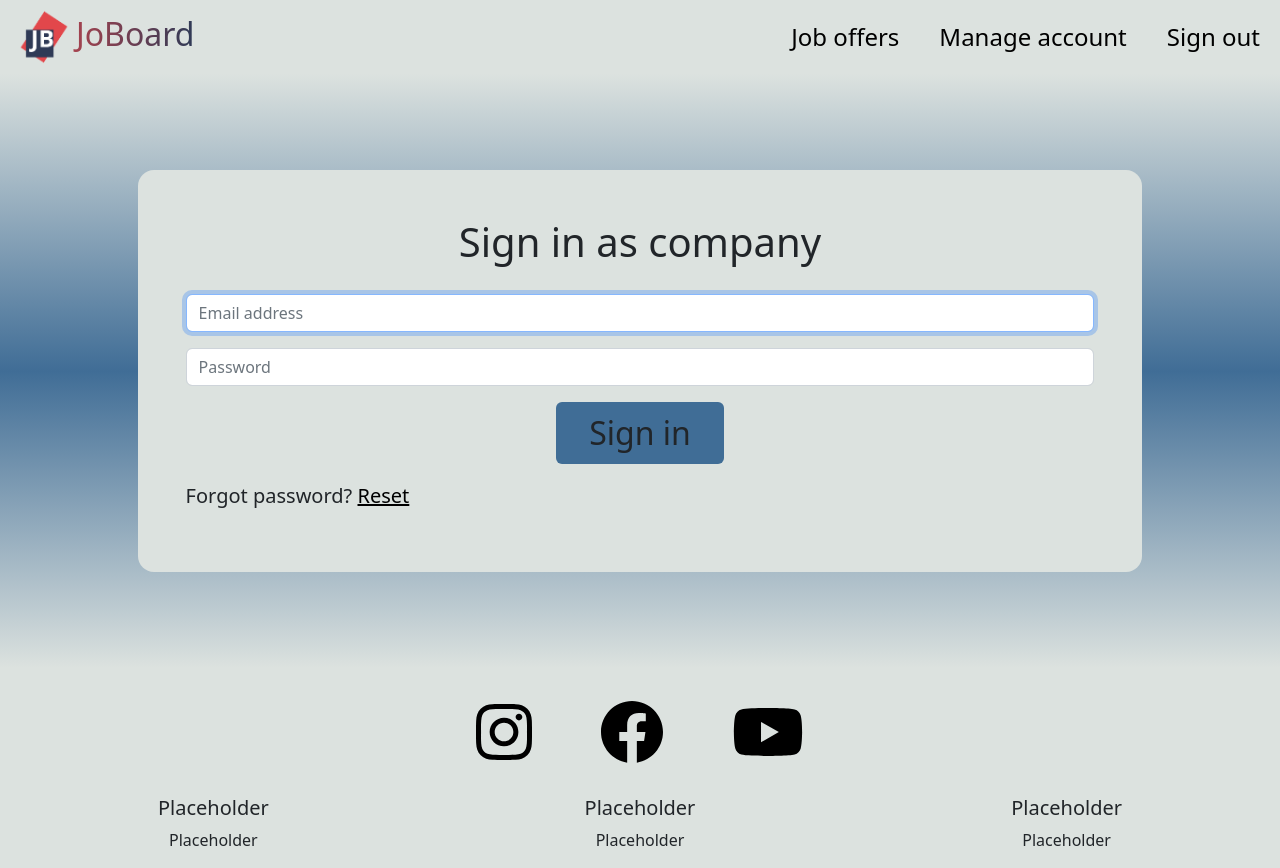
After one commit to KlaudiuszSoltysik/JoBoard, a Django app: page /sign-in-hr/ in a window 1280 px wide. The commit adds this page. Run offline with Django 4.2, Linux system fonts and the light colour scheme; parts of the project's set-up code (start-up, migrations or seed data) failed here and were passed over.

Commit message:
6.11 work

```diff
--- a/base/urls.py
+++ b/base/urls.py
@@ -6,7 +6,12 @@ urlpatterns = [
     path('', views.home, name='home'),
     path('offers/', views.offers, name='offers'),
     path('sign-in/', views.signIn, name='signIn'),
+    path('sign-in-hr/', views.signInHR, name='signInHR'),
     path('sign-up/', views.signUp, name='signUp'),
     path('sign-up-hr/', views.signUpHR, name='signUpHR'),
+    path('sign-up-hr/', views.signUpHR, name='signUpHR'),
+    path('manage-account/', views.manageAccount, name='manageAccount'),
+    path('add-offer/', views.addOffer, name='addOffer'),
+    path('sign-out/', views.signOut, name='signOut'),
     path('access-dennied/', views.accessDennied, name='accessDennied')
 ]
--- a/base/views.py
+++ b/base/views.py
@@ -1,6 +1,7 @@
 from django.shortcuts import render, redirect
+from django.http import HttpResponse
 from django.contrib import messages
-from .models import MyUser, HR
+from .models import MyUser, HR, Offer
 import requests
 import random
 
@@ -20,6 +21,7 @@ def home(request):
     context = {'user': user,
                'response': response[0:5],
                'users_count': MyUser.objects.count,
+               'offers_count': Offer.objects.count,
                'companies_count': HR.objects.count}
 
     return render(request, 'home.html', context)
@@ -41,13 +43,11 @@ def signIn(request):
         try:
             user = MyUser.objects.get(email=email)
         except MyUser.DoesNotExist:
-            try:
-                user = HR.objects.get(email=email)
-            except HR.DoesNotExist:
-                user = None
+            user = None
 
         if user is not None:
             if user.check_password(password):
+                messages.success(request, 'Signed in.')
                 return redirect('offers')
             else:
                 messages.warning(request, 'Password is incorrect. Try again or reset password.')
@@ -55,6 +55,29 @@ def signIn(request):
             messages.warning(request, 'Email address is not signed up. Try again or sign up.')
 
     return render(request, 'sign-in.html')
+
+def signInHR(request):
+    global user
+
+    if request.method == 'POST':
+        email = request.POST.get('email')
+        password = request.POST.get('password')
+
+        try:
+            user = HR.objects.get(email=email)
+        except HR.DoesNotExist:
+            user = None
+
+        if user is not None:
+            if user.check_password(password):
+                messages.success(request, 'Signed in.')
+                return redirect('offers')
+            else:
+                messages.warning(request, 'Password is incorrect. Try again or reset password.')
+        else:
+            messages.warning(request, 'Email address is not signed up. Try again or sign up.')
+
+    return render(request, 'sign-in-hr.html')
 
 def signUp(request):
     if request.method == 'POST':
@@ -87,5 +110,31 @@ def signUpHR(request):
 
     return render(request, 'sign-up-hr.html')
 
+def manageAccount(request):
+    global user
+
+    if user is None:
+        return redirect('accessDennied')
+    else:
+        pass
+
+    return render(request, 'manage-account.html')
+
+def addOffer(request):
+    global user
+
+    if user is None:
+        return redirect('accessDennied')
+    else:
+        pass
+
+    return render(request, 'add-offer.html')
+
+def signOut(request):
+    global user
+    user = None
+
+    return redirect('home')
+
 def accessDennied(request):
     return render(request, 'access-dennied.html')
--- a/templates/access-dennied.html
+++ b/templates/access-dennied.html
@@ -3,7 +3,8 @@
 {% block form %}
 
 <h1>Access dennied</h1>
-<h1>You have to be signed in to visit this page.</h1>
+<h2>You have to be signed in to visit this page.</h2>
+<h3><a href="{% url 'signIn' %}">Sign in.</a></h3>
 <img src="{% static 'images/key.png' %}" style="width: 30%; height: auto">
 
 {% endblock %}
--- a/templates/home.html
+++ b/templates/home.html
@@ -24,7 +24,7 @@
   <div class="news">
     <h2>BUSINESS NEWS:</h2>
     {% for x in response %}
-    <p><a href="{{ x.url }}">{{ x.title }}</a></p>
+      <p><a href="{{ x.url }}" target="_blank">{{ x.title }}</a></p>
     {% endfor %}
   </div>
 
--- a/templates/main.html
+++ b/templates/main.html
@@ -46,8 +46,12 @@
           <li class="nav-item">
             <a class="nav-link" href="{% url 'offers' %}">Job offers</a>
           </li>
+          {% if user is None %}
             <li class="nav-item">
               <a class="nav-link" href="{% url 'signIn' %}">Sign in</a>
+            </li>
+            <li class="nav-item">
+              <a class="nav-link" href="{% url 'signInHR' %}">Sign in HR</a>
             </li>
             <li class="nav-item">
               <a class="nav-link" href="{% url 'signUp' %}">Sign up</a>
@@ -55,6 +59,19 @@
             <li class="nav-item">
               <a class="nav-link" href="{% url 'signUpHR' %}">Sign up HR</a>
             </li>
+          {% else %}
+            <li class="nav-item">
+              <a class="nav-link" href="{% url 'manageAccount' %}">Manage account</a>
+            </li>
+            {% if user.company %}
+              <li class="nav-item">
+                <a class="nav-link" href="{% url 'addOffer' %}">Add offer</a>
+              </li>
+            {% endif %}
+            <li class="nav-item">
+              <a class="nav-link" href="{% url 'signOut' %}">Sign out</a>
+            </li>
+          {% endif %}
         </ul>
       </div>
     </div>
--- /dev/null
+++ b/templates/sign-in-hr.html
@@ -0,0 +1,20 @@
+{% extends 'sign.html' %}
+{% load static %}
+{% block form %}
+
+<h1>Sign in as company</h1>
+<div class="form-group">
+  <form action="" method="POST">
+    {% csrf_token %}
+    <input type="email" name="email" placeholder="Email address" class="form-control" autocomplete="off" autofocus
+      style="margin-top: 0.4em; margin-bottom: 1em">
+    <input type="password" name="password" placeholder="Password" class="form-control" autocomplete="off"
+      style="margin-top: 0.4em; margin-bottom: 1em">
+    <input class="btn login_btn" type="submit" value="Sign in">
+  </form>
+  <h5>Forgot password? <a href="{% url 'signIn' %}">Reset</a></h5>
+</div>
+</p>
+</div>
+
+{% endblock %}
--- a/templates/sign-in.html
+++ b/templates/sign-in.html
@@ -6,7 +6,7 @@
 <div class="form-group">
   <form action="" method="POST">
     {% csrf_token %}
-    <input type="email" name="email" placeholder="Email address" class="form-control" autocomplete="off" style="margin-top: 0.4em; margin-bottom: 1em">
+    <input type="email" name="email" placeholder="Email address" class="form-control" autocomplete="off" autofocus style="margin-top: 0.4em; margin-bottom: 1em">
     <input type="password" name="password" placeholder="Password" class="form-control" autocomplete="off" style="margin-top: 0.4em; margin-bottom: 1em">
     <input class="btn login_btn" type="submit" value="Sign in">
   </form>
--- a/templates/sign-up-hr.html
+++ b/templates/sign-up-hr.html
@@ -5,7 +5,7 @@
 <div class="form-group">
   <form action="" method="POST">
     {% csrf_token %}
-    <input type="email" name="email" placeholder="Email address" class="form-control" autocomplete="off" style="margin-top: 0.4em; margin-bottom: 1em">
+    <input type="email" name="email" placeholder="Email address" class="form-control" autocomplete="off" autofocus style="margin-top: 0.4em; margin-bottom: 1em">
     <input type="text" name="company" placeholder="Company name" class="form-control" autocomplete="off" style="margin-top: 0.4em; margin-bottom: 1em">
     <input type="password" name="password" placeholder="Password" class="form-control" autocomplete="off" style="margin-top: 0.4em; margin-bottom: 1em">
     <input class="btn login_btn" type="submit" value="Sign up" style="margin-top: 0.5em;">
--- a/templates/sign-up.html
+++ b/templates/sign-up.html
@@ -5,7 +5,7 @@
 <div class="form-group">
   <form action="" method="POST">
     {% csrf_token %}
-    <input type="email" name="email" placeholder="Email address" class="form-control" autocomplete="off" style="margin-top: 0.4em; margin-bottom: 1em">
+    <input type="email" name="email" placeholder="Email address" class="form-control" autocomplete="off" autofocus style="margin-top: 0.4em; margin-bottom: 1em">
     <input type="text" name="first_name" placeholder="First name" class="form-control" autocomplete="off" style="margin-top: 0.4em; margin-bottom: 1em">
     <input type="text" name="last_name" placeholder="Last name" class="form-control" autocomplete="off" style="margin-top: 0.4em; margin-bottom: 1em">
     <input type="password" name="password" placeholder="Password" class="form-control" autocomplete="off" style="margin-top: 0.4em; margin-bottom: 1em">
```
Also changed, not shown: templates/offers.html (+7 -1 lines), base/migrations/0014_offer_alter_myuser_email.py (added), db.sqlite3, templates/add-offer.html (added), templates/manage-account.html (added), templates/sign-out.html (added). Lines whose indentation alone changed are shown as unchanged.
